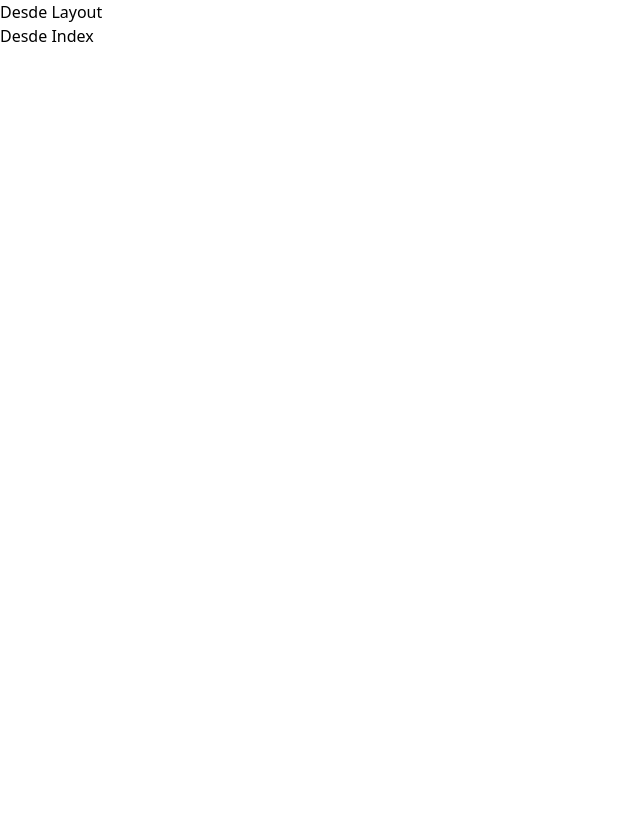
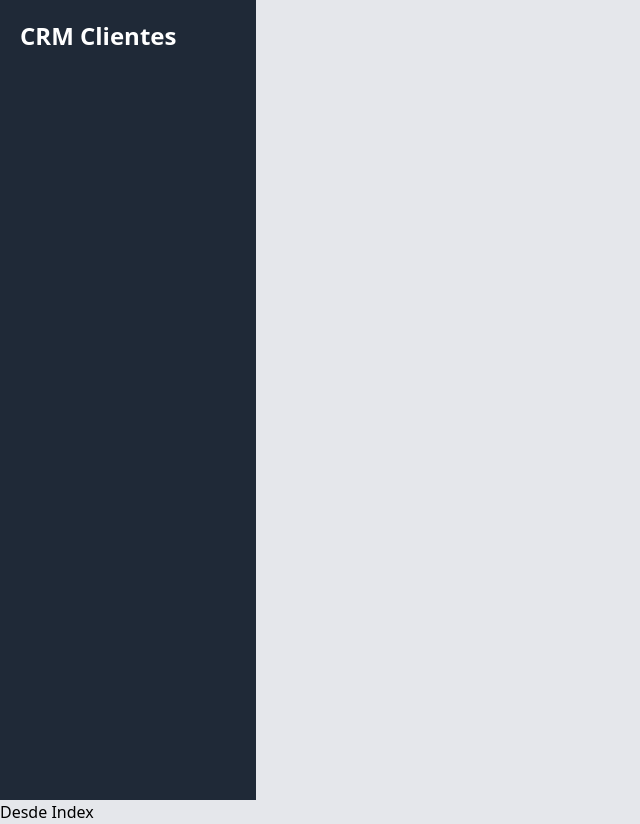
Before and after one commit to mriveros/react_crm, a Next.js app in the folder crmcliente/: page / in a window 1280 px wide. Shown: the whole page, without its empty margins (0-640 px from the left). Before the commit the page ends 800 px from the top, so only its background shows below. Built offline with nearby package versions, Linux system fonts and the light colour scheme.

Commit message:
Changes to be committed: 	modified:   components/Layout.js 	new file:   components/Sidebar.js
 Changes not staged for commit:
	modified:   package.json
	modified:   yarn.lock

 Untracked files:
	package-lock.json

```diff
--- a/crmcliente/components/Layout.js
+++ b/crmcliente/components/Layout.js
@@ -1,16 +1,23 @@
 import React from 'react';
-import Head from 'next/head'
+import Head from 'next/head';
+import Sidebar from '../components/Sidebar';
 const Layout = ({ children }) => {
 
     return (
         <>
-            <head>
-                <title>CRM -  Administracion de Clientes</title>
+            <Head>
+                <title>CRM -  Administración de Clientes</title>
                 <link rel="stylesheet" href="https://cdnjs.cloudflare.com/ajax/libs/normalize/8.0.1/normalize.css" integrity="sha512-oHDEc8Xed4hiW6CxD7qjbnI+B07vDdX7hEPTvn9pSZO1bcRqHp8mj9pyr+8RVC2GmtEfI2Bi9Ke9Ass0as+zpg==" crossOrigin="anonymous" referrerPolicy="no-referrer" />
                 <link href="https://unpkg.com/tailwindcss@^1.0/dist/tailwind.min.css" rel="stylesheet" />
-            </head>
-            <h1>Desde Layout</h1>
-            {children}
+            </Head>
+            <div className='bg-gray-200 min-h-screen'>
+                <div className='fex min-h-screen'>
+                <Sidebar/>
+                {children}
+                </div>
+
+            </div>
+
         </>
     );
 }
--- /dev/null
+++ b/crmcliente/components/Sidebar.js
@@ -0,0 +1,11 @@
+import React from 'react';
+
+const Sidebar = () =>{
+	return(<aside className='bg-gray-800 sm:w-1/3 xl:w-1/5 sm: min-h-screen p-5'>
+		<div><p className='text-white text-2xl font-black'>CRM Clientes</p></div>
+	</aside>
+
+	);
+}
+
+export default Sidebar;
```
